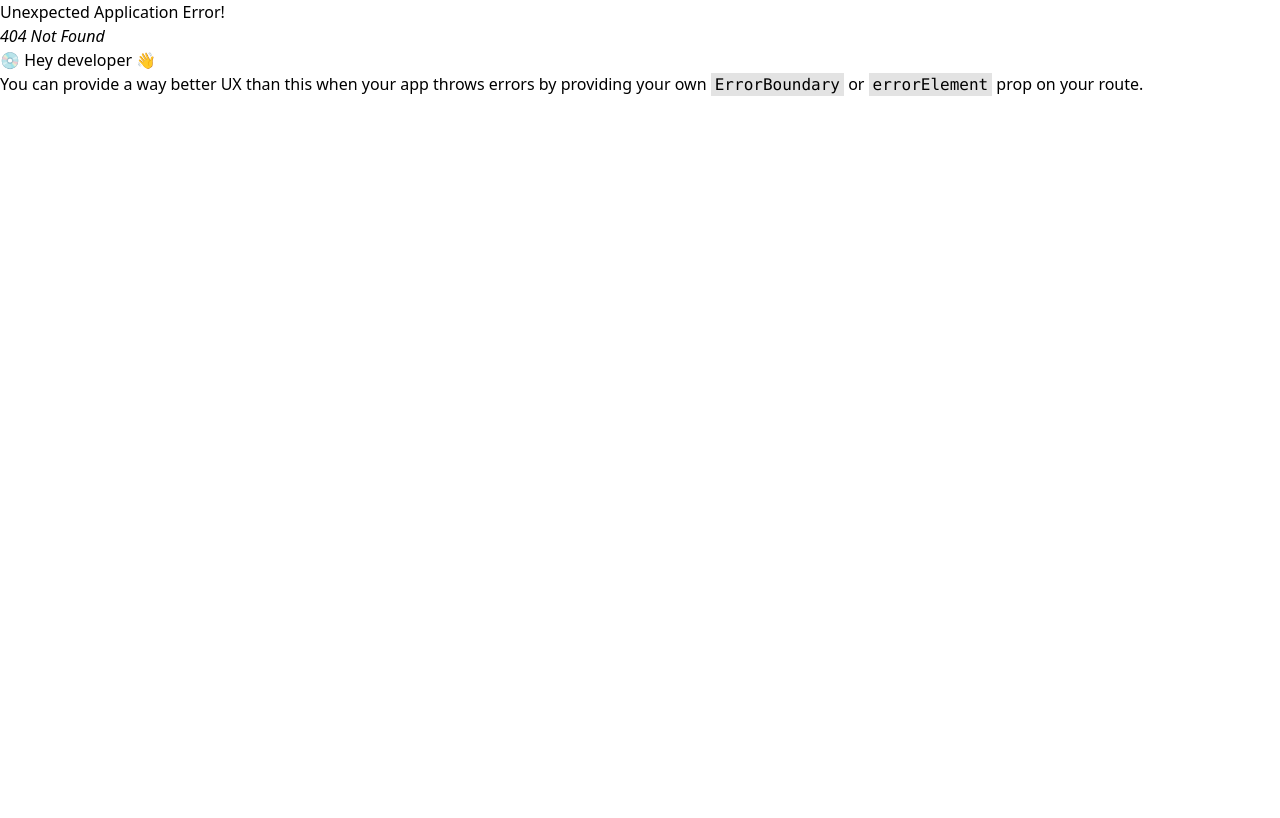
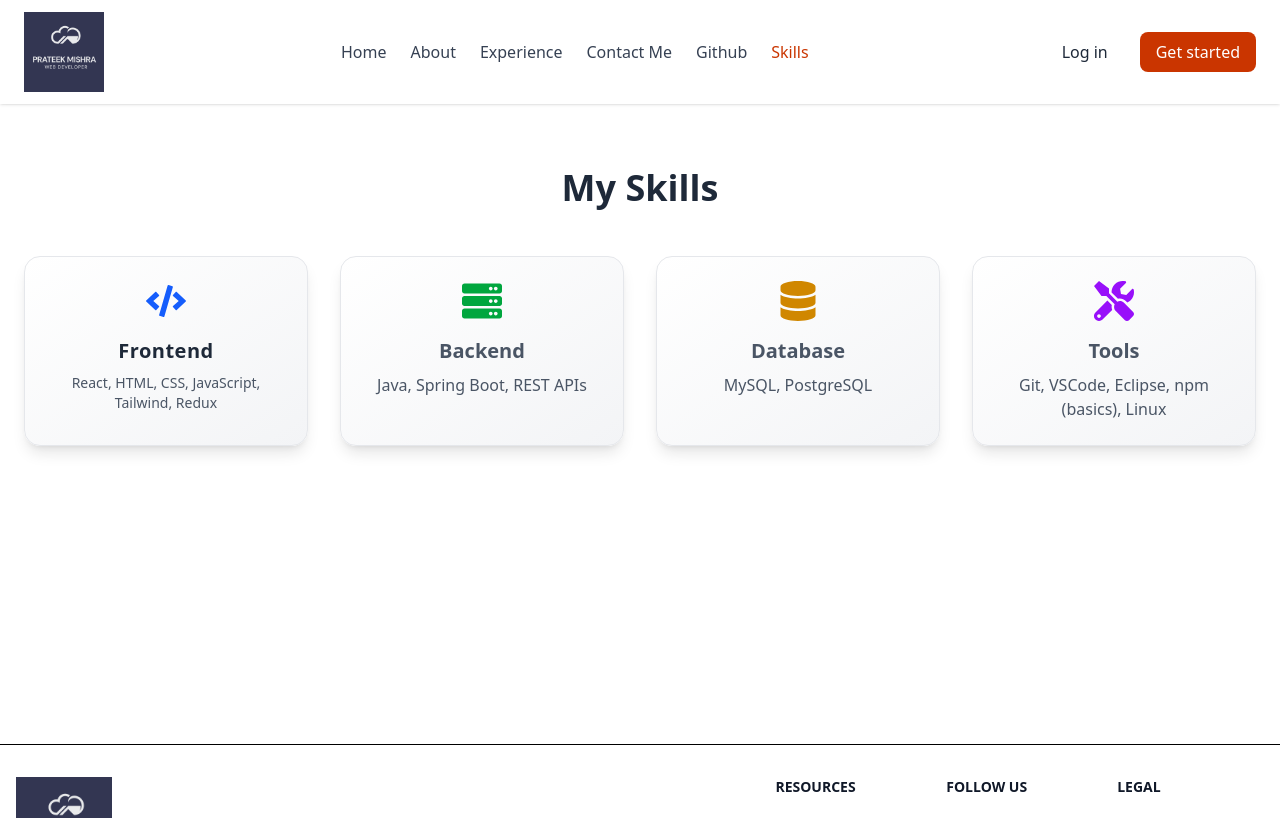
Before and after one commit to prateekmishra1303/miniwebsite, a React (Vite) app: page /skills in a window 1280 px wide. Before the commit this address had no page. Shown: the top 818 px of the page. Built offline with nearby package versions, Linux system fonts and the light colour scheme.

Commit message:
Updated Experience page with stylized text and highlights

```diff
--- a/package.json
+++ b/package.json
@@ -13,6 +13,7 @@
     "@tailwindcss/vite": "^4.1.4",
     "react": "^19.0.0",
     "react-dom": "^19.0.0",
+    "react-icons": "^5.5.0",
     "react-router-dom": "^6.30.0",
     "tailwindcss": "^4.1.4"
   },
--- a/src/components/About/About.jsx
+++ b/src/components/About/About.jsx
@@ -1,5 +1,5 @@
 import React from 'react'
-export default function About() {
+export default function Experience() {
     return (
         <div className="py-16 min-h-[80vh] bg-white">
             <div className="container m-auto px-6 text-gray-600 md:px-12 xl:px-6">
--- /dev/null
+++ b/src/components/Experience/Experience.jsx
@@ -0,0 +1,53 @@
+import React from 'react'
+export default function Experience() {
+    return (
+        <div className="py-16 min-h-[80vh] bg-white">
+            <div className="container m-auto px-6 text-gray-600 md:px-12 xl:px-6">
+                <div className="space-y-6 md:space-y-0 md:flex md:gap-6 lg:items-center lg:gap-12">
+                    <div className="md:w-5/12 lg:w-5/12">
+                        <img
+                            src="https://encrypted-tbn0.gstatic.com/images?q=tbn:ANd9GcS4vcH6V3ued_S6UQBXzlx-jQ7QlnjJg3ebKa1Gzdkpo5LFq5zXopUhTvqRh9XuoVybATE&usqp=CAU"
+                            alt="image"
+                            className="w-full h-auto"
+                        />
+                    </div>
+                    <div className="md:w-7/12 lg:w-6/12">
+                       <h2 className="text-2xl text-gray-900 font-bold md:text-4xl">
+                            Naam Prateek Mishra. Experience ke naam pe main “file” nahi, pura repo leke aata hoon!
+                        </h2>
+
+                            <p className="mt-6 text-gray-600 leading-relaxed text-base sm:text-lg">
+                                2 saal 7 mahine se TCS mein full legit development kar raha hoon — na jugaad, na shortcut.
+                                Frontend mera core playground hai. <span className="font-bold">HTML, CSS, JavaScript aur React</span> ke saath daily jugalbandi hoti hai — <span className="font-bold">reusable components, responsive designs, hooks, context API…</span> sab mere tools hain!
+                            </p>
+
+                            <p className="mt-4 text-gray-600">
+                                🔧 Design systems? Karke diya hai.<br />
+                                🧠 Performance optimization? Kai baar.<br />
+                                🎨 UI polish? Bhai, mera signature hai wo.
+                            </p>
+
+                            <p className="mt-4 text-gray-600">
+                                Client ne kaha: “UI thoda aur modern ho sakta hai?”
+                                Maine kaha: “Hold my semicolon...” — aur design specs dekhte hi pixel-perfect code bana diya!
+                            </p>
+
+                            <p className="mt-4 text-gray-600">
+                                Backend ka bhi scene hai mere paas. <span className="font-bold">Java, Spring Boot, REST APIs –</span> sab se dosti hai. <span className="font-bold">Microservices?</span> Haan bhai, banaye bhi hain, deploy bhi kiye hain.
+                                <span className="font-bold">PostgreSQL aur MySQL</span> ke saath relation kaafi deep hai — queries likhta hoon aise jaise lyrics, aur data nikalta hai dance karke!
+                            </p>
+
+                            <p className="mt-4 text-gray-600">
+                                Tools bhi mere toolbox mein full hai<span className="font-bold">: Git, GitHub, Postman, PuTTY, VS Code, Linux —</span>  sab ke saath comfort level aisa jaise old friends ho.
+                            </p>
+
+                            <p className="mt-4 text-gray-600">
+                                Bottom line? Agar production mein deploy hona hai, toh mujhe bolo. Code likhna hai? System samjhana hai? no worries!! <span className="text-indigo-600 font-bold">Hello Dear I am Hear no Fikar bas Karo zikar!</span>
+                            </p>
+
+                    </div>
+                </div>
+            </div>
+        </div>
+    );
+}
--- a/src/components/Header/Header.jsx
+++ b/src/components/Header/Header.jsx
@@ -60,6 +60,19 @@ export default function Header() {
 
                             <li>
                                 <NavLink
+                                to ="/experience"
+                                    className={({isActive}) =>
+                                        `block py-2 pr-4 pl-3 duration-200 border-b border-gray-100 hover:bg-gray-50 lg:hover:bg-transparent lg:border-0 hover:text-orange-700 lg:p-0 ${
+                                            isActive ? "text-orange-700" : "text-gray-700"
+                                        }`
+                                    }
+                                >
+                                    Experience
+                                </NavLink>
+                            </li>
+
+                            <li>
+                                <NavLink
                                 to ="/Contact"
                                     className={({isActive}) =>
                                         `block py-2 pr-4 pl-3 duration-200 border-b border-gray-100 hover:bg-gray-50 lg:hover:bg-transparent lg:border-0 hover:text-orange-700 lg:p-0 ${
@@ -84,6 +97,19 @@ export default function Header() {
                                 </NavLink>
                             </li>
 
+                            <li>
+                                <NavLink
+                                to ="/skills"
+                                    className={({isActive}) =>
+                                        `block py-2 pr-4 pl-3 duration-200 border-b border-gray-100 hover:bg-gray-50 lg:hover:bg-transparent lg:border-0 hover:text-orange-700 lg:p-0 ${
+                                            isActive ? "text-orange-700" : "text-gray-700"
+                                        }`
+                                    }
+                                >
+                                    Skills
+                                </NavLink>
+                            </li>
+
                         </ul>
                     </div>
                 </div>
--- /dev/null
+++ b/src/components/Skills/Skills.jsx
@@ -0,0 +1,59 @@
+import React from 'react'
+import { FaCode, FaServer, FaDatabase, FaTools } from 'react-icons/fa';
+
+export default function Skills() {
+    return (
+ <div className="py-16 min-h-[80vh] bg-white">
+      <div className="container m-auto px-6 text-gray-600 md:px-12 xl:px-6">
+        <h2 className="text-4xl font-bold text-center mb-12 text-gray-800">My Skills</h2>
+
+        {/* Card Grid */}
+        <div className="grid gap-8 grid-cols-1 sm:grid-cols-2 lg:grid-cols-4">
+
+          {/* Frontend Card */}
+          <div
+            className="bg-gradient-to-br from-white to-gray-100 shadow-lg rounded-2xl p-6 border border-gray-200 text-center
+                        hover:scale-105 hover:shadow-2xl hover:border-blue-500 transition-transform duration-300 ease-in-out cursor-pointer group">
+                <FaCode
+                    className="text-blue-600 mx-auto mb-4 group-hover:rotate-[6deg] group-hover:scale-110 transition-transform duration-300"
+                    size={40} />
+                <h3 className="text-xl font-bold mb-2 tracking-wide text-gray-800 group-hover:text-blue-700 transition-colors">
+                    Frontend
+                </h3>
+                <p className="text-sm text-gray-600 group-hover:text-gray-800 transition-colors">
+                    React, HTML, CSS, JavaScript, Tailwind, Redux
+                </p>
+            </div>
+
+          {/* Backend Card */}
+          <div
+            className="bg-gradient-to-br from-white to-gray-100 shadow-lg rounded-2xl p-6 border border-gray-200 text-center
+                      hover:scale-105 hover:shadow-2xl hover:border-blue-500 transition-transform duration-300 ease-in-out cursor-pointer group">
+            <FaServer className="text-green-600 mx-auto mb-4 group-hover:rotate-[6deg] group-hover:scale-110 transition-transform duration-300" size={40} />
+            <h3 className="text-xl font-semibold mb-2">Backend</h3>
+            <p>Java, Spring Boot, REST APIs</p>
+          </div>
+
+          {/* Database Card */}
+          <div
+            className="bg-gradient-to-br from-white to-gray-100 shadow-lg rounded-2xl p-6 border border-gray-200 text-center
+                      hover:scale-105 hover:shadow-2xl hover:border-blue-500 transition-transform duration-300 ease-in-out cursor-pointer group">
+            <FaDatabase className="text-yellow-600 mx-auto mb-4 group-hover:rotate-[6deg] group-hover:scale-110 transition-transform duration-300" size={40} />
+            <h3 className="text-xl font-semibold mb-2">Database</h3>
+            <p>MySQL, PostgreSQL</p>
+          </div>
+
+          {/* Tools Card */}
+          <div
+            className="bg-gradient-to-br from-white to-gray-100 shadow-lg rounded-2xl p-6 border border-gray-200 text-center
+                       hover:scale-105 hover:shadow-2xl hover:border-blue-500 transition-transform duration-300 ease-in-out cursor-pointer group">
+            <FaTools className="text-purple-600 mx-auto mb-4 group-hover:rotate-[6deg] group-hover:scale-110 transition-transform duration-300" size={40} />
+            <h3 className="text-xl font-semibold mb-2">Tools</h3>
+            <p>Git, VSCode, Eclipse, npm (basics), Linux</p>
+          </div>
+
+        </div>
+      </div>
+    </div>
+    );
+}
--- a/src/main.jsx
+++ b/src/main.jsx
@@ -4,10 +4,12 @@ import './index.css'
 import React from 'react';
 import Layout from './Layout.jsx'
 import Home from './components/Home/Home.jsx'
+import Experience from './components/Experience/Experience.jsx';
 import About from './components/About/About.jsx';
 import Contact from './components/Contact/Contact.jsx';
 import User from './components/User/User.jsx';
 import Github, {githubInfoLoader} from './components/Github/Github.jsx';
+import Skills from './components/Skills/Skills.jsx';
 import { createRoutesFromElements,RouterProvider, createBrowserRouter, Route } from 'react-router-dom'
 
 
@@ -35,7 +37,9 @@ const router = createBrowserRouter(
   createRoutesFromElements(
     <Route path='/' element={<Layout />}>
       <Route path='' element={<Home />} />
+      <Route path='experience' element={<Experience />} />
       <Route path='about' element={<About />} />
+      <Route path='skills' element={<Skills />} />
       <Route path='contact' element={<Contact />} />
       <Route path='user/:userid' element={<User />} />
       <Route
```
Also changed, not shown: 1 other file (tests, documents, lock files or other folders).
